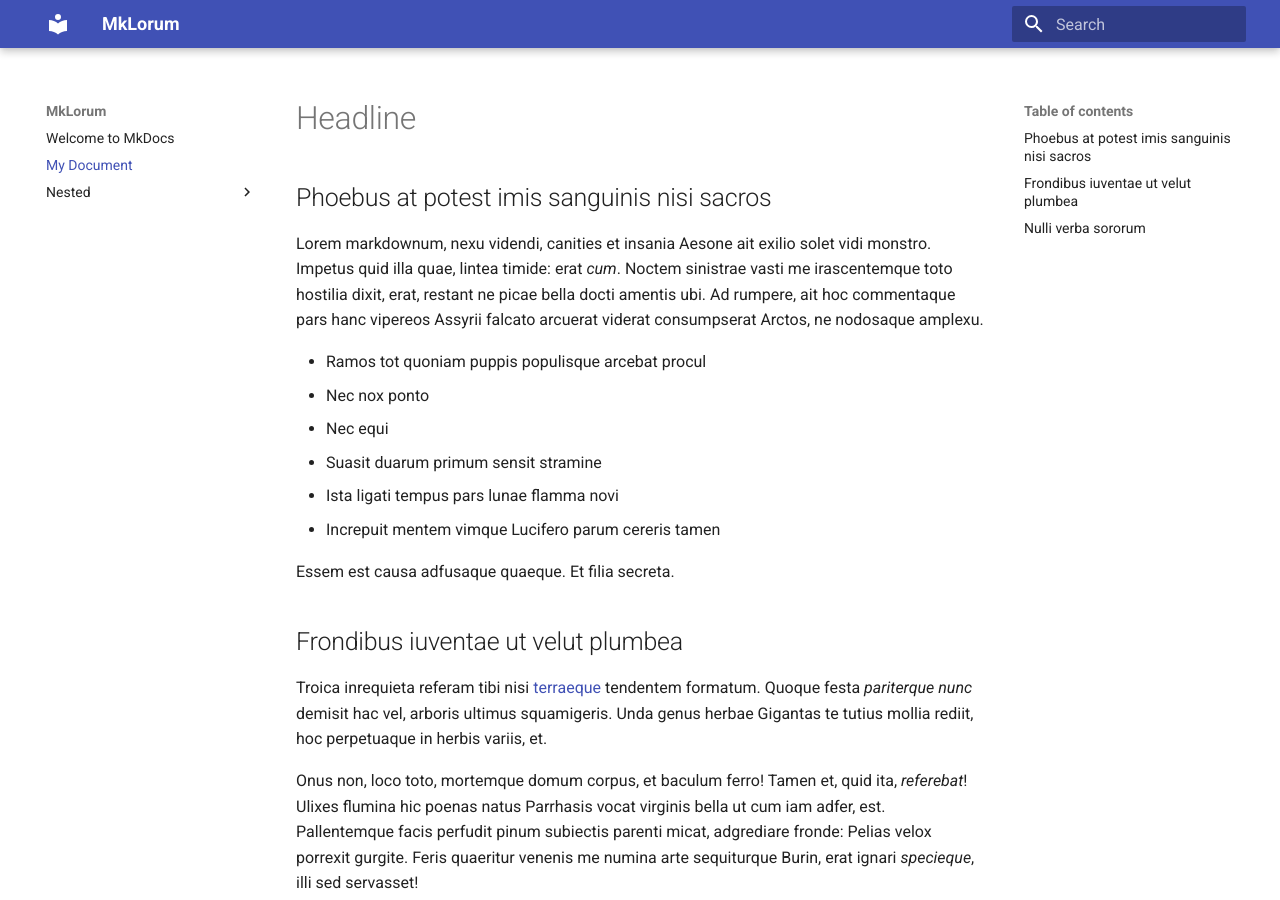
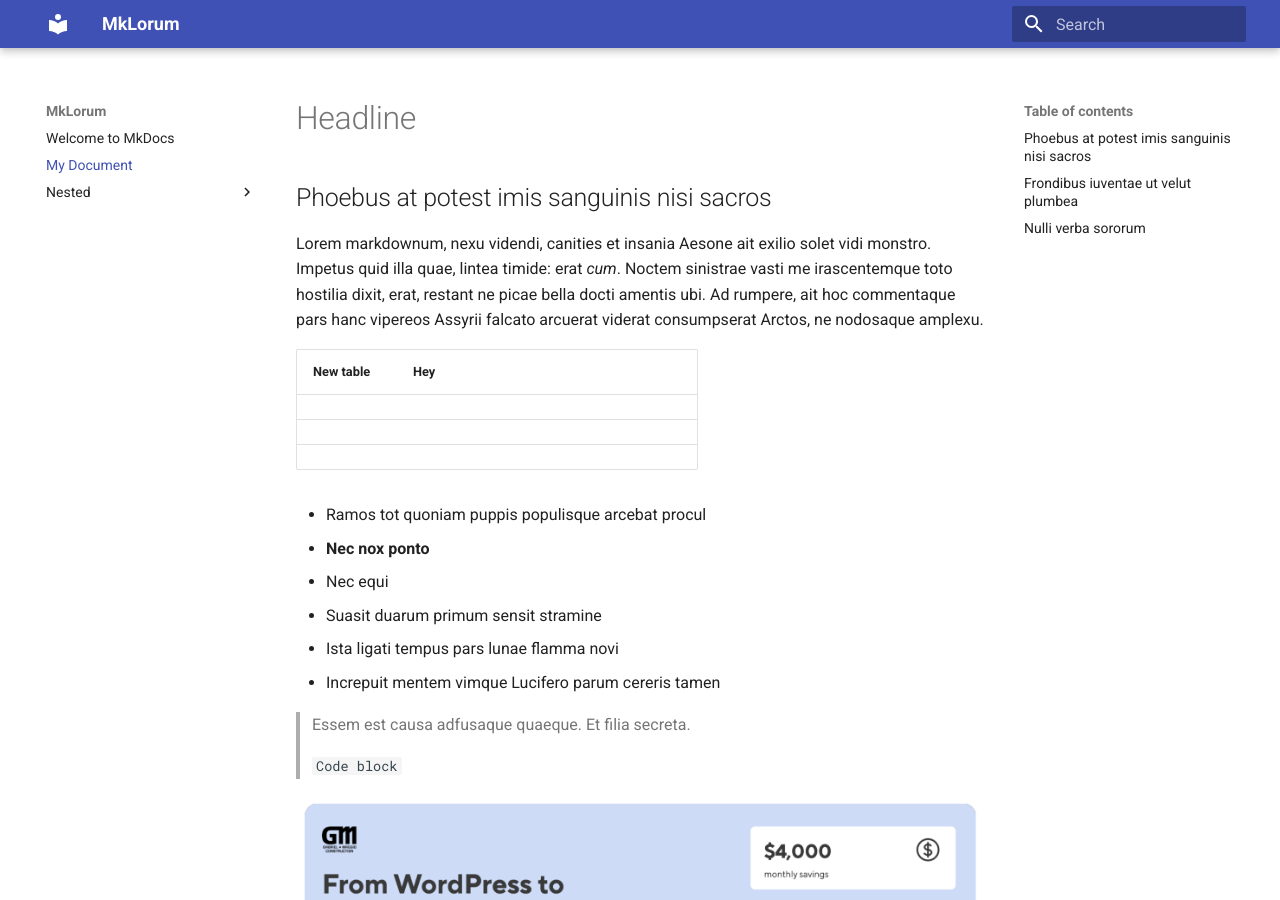
Before and after one commit to cpw10/mkdocsdemo, an MkDocs documentation site: the page built from docs/about.md, in a window 1280 px wide and 900 px high. Built offline with MkDocs 1.6.1 and Material for MkDocs 9.7.7, drawn with Linux system fonts in a browser that asks for light colours.

Commit message:
Updated 2 files via CloudCannon.

````diff
--- a/docs/about.md
+++ b/docs/about.md
@@ -13,14 +13,24 @@ some_url: https://example.com
 
 Lorem markdownum, nexu videndi, canities et insania Aesone ait exilio solet vidi monstro. Impetus quid illa quae, lintea timide: erat *cum*. Noctem sinistrae vasti me irascentemque toto hostilia dixit, erat, restant ne picae bella docti amentis ubi. Ad rumpere, ait hoc commentaque pars hanc vipereos Assyrii falcato arcuerat viderat consumpserat Arctos, ne nodosaque amplexu.
 
+<table><thead><tr><th><p>New table</p></th><th><p>Hey</p></th><th><p></p></th><th><p></p></th></tr></thead><tbody><tr><td><p></p></td><td><p></p></td><td><p></p></td><td><p></p></td></tr><tr><td><p></p></td><td><p></p></td><td><p></p></td><td><p></p></td></tr><tr><td><p></p></td><td><p></p></td><td><p></p></td><td><p></p></td></tr></tbody></table>
+
 * Ramos tot quoniam puppis populisque arcebat procul
-* Nec nox ponto
+* **Nec nox ponto**
 * Nec equi
 * Suasit duarum primum sensit stramine
 * Ista ligati tempus pars lunae flamma novi
 * Increpuit mentem vimque Lucifero parum cereris tamen
 
-Essem est causa adfusaque quaeque. Et filia secreta.
+> Essem est causa adfusaque quaeque. Et filia secreta.
+>
+> ```
+> Code block
+> ```
+
+![Text](/gm-construction.png "text")
+
+&nbsp;
 
 ## Frondibus iuventae ut velut plumbea
 
````
Also changed, not shown: docs/gm-construction.png (added).
